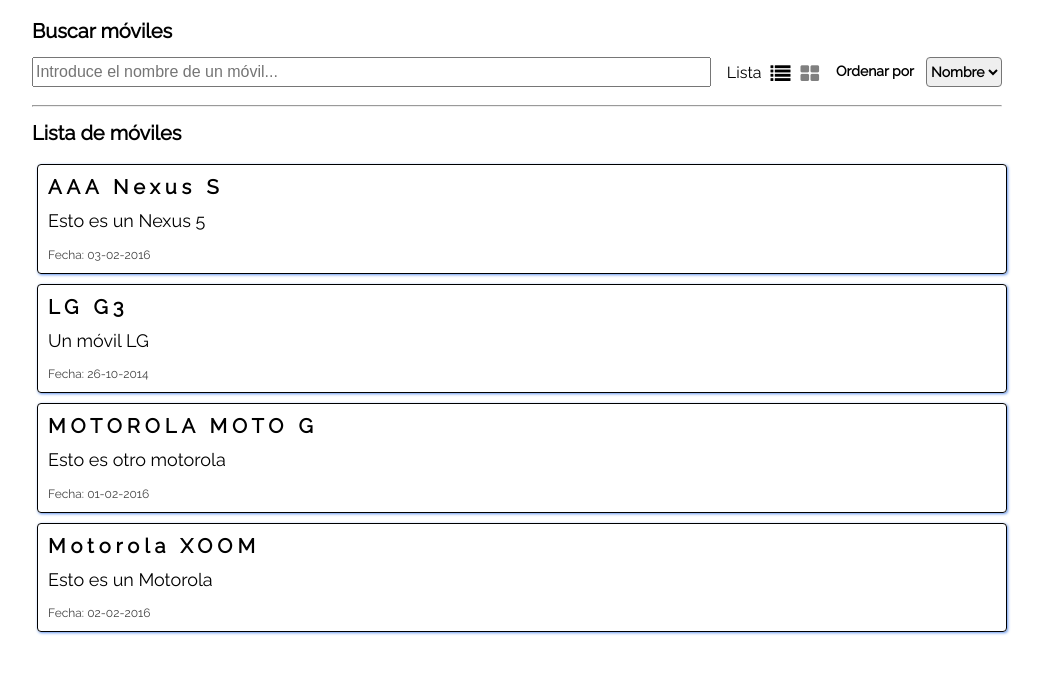
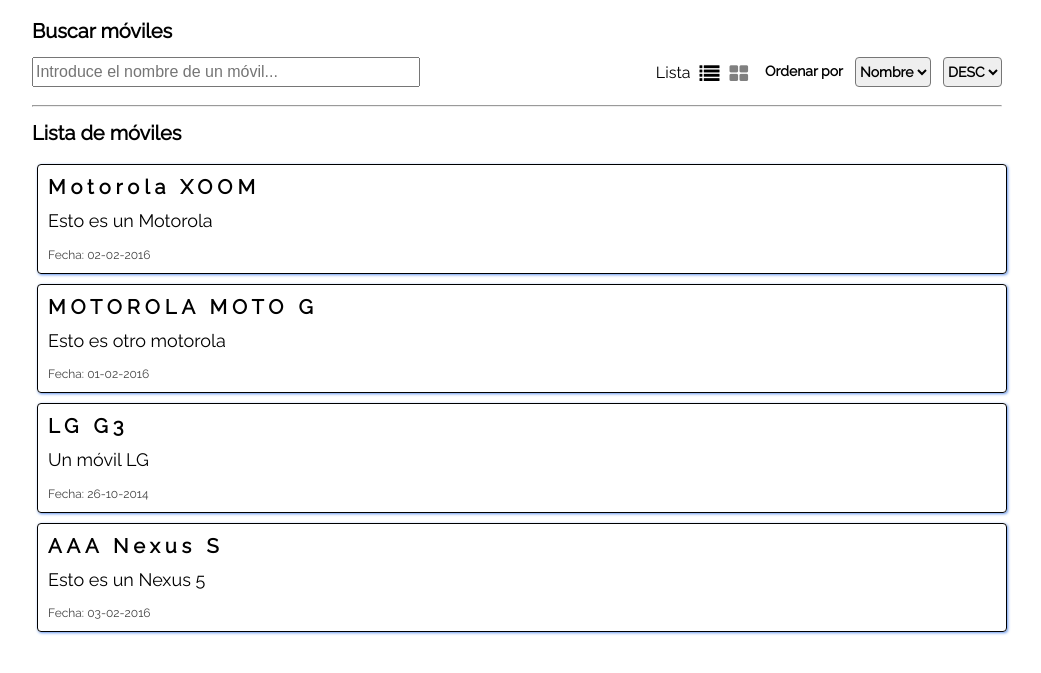
Before and after one commit to RSginer/cosas-nuevas-angularJS-1.5, a website: page public_html/app/index.html in a window 1280 px wide. Shown: the part 79-752 px from the top of the page, without its empty margins (123-1164 px from the left). Drawn offline with Linux system fonts and the light colour scheme; files whose address does not match are found by name.

Commit message:
orden desc y asc

```diff
--- a/public_html/app/assets/scss/components/_search.scss
+++ b/public_html/app/assets/scss/components/_search.scss
@@ -1,6 +1,6 @@
 .search{
   margin-bottom: 5px;
   float:left;
-  width: 70%;
+  width: 40%;
   height: 30px;
 }
--- a/public_html/app/lista-moviles/lista-moviles.component.js
+++ b/public_html/app/lista-moviles/lista-moviles.component.js
@@ -5,6 +5,7 @@
     controller: ['$http' ,function listaMovilesController($http){
         var self = this;
         self.orden ="nombre";
+        self.ordenReverse="true";
         self.vista='movil--lista';
         $http.get('lista-moviles/moviles.json').then(function(response){
            self.moviles=response.data;
--- a/public_html/app/lista-moviles/lista-moviles.html
+++ b/public_html/app/lista-moviles/lista-moviles.html
@@ -1,7 +1,12 @@
 <div class="container">
   <h1 class="lista-moviles__h1">Listado de móviles</h1>
   <h1 class="lista-moviles__titulo-filtro">Buscar móviles</h1>
-  <input class="search" placeholder="Introduce el nombre de un móvil..."  size="40" type="text" ng-model="$ctrl.query">
+  <input class="search" placeholder="Introduce el nombre de un móvil..."   type="text" ng-model="$ctrl.query">
+    <select class="order" ng-model="$ctrl.ordenReverse">
+        <option value="false">ASC</option>
+        <option value="true">DESC</option>
+    </select>
+
     <select class="order" ng-model="$ctrl.orden">
         <option value="nombre">Nombre</option>
         <option value="fecha">Fecha</option>
@@ -17,7 +22,7 @@
     <div class="lista-moviles">
         <h1 class="lista-moviles__titulo">Lista de móviles</h1>
         <ul>
-            <li class="movil" ng-class="$ctrl.vista" ng-repeat="movil in $ctrl.moviles | filter: $ctrl.query | orderBy:$ctrl.orden">
+            <li class="movil" ng-class="$ctrl.vista" ng-repeat="movil in $ctrl.moviles | filter: $ctrl.query | orderBy:$ctrl.orden : $ctrl.ordenReverse == 'true'">
                 <span class="movil__nombre">{{movil.nombre}}</span>
                 <p class="movil__info">{{movil.info}}</p>
                 <p class="movil__fecha">{{movil.fecha | date:'dd-MM-yyyy'}}</p>
```
Also changed, not shown: public_html/app/assets/css/main.css.
